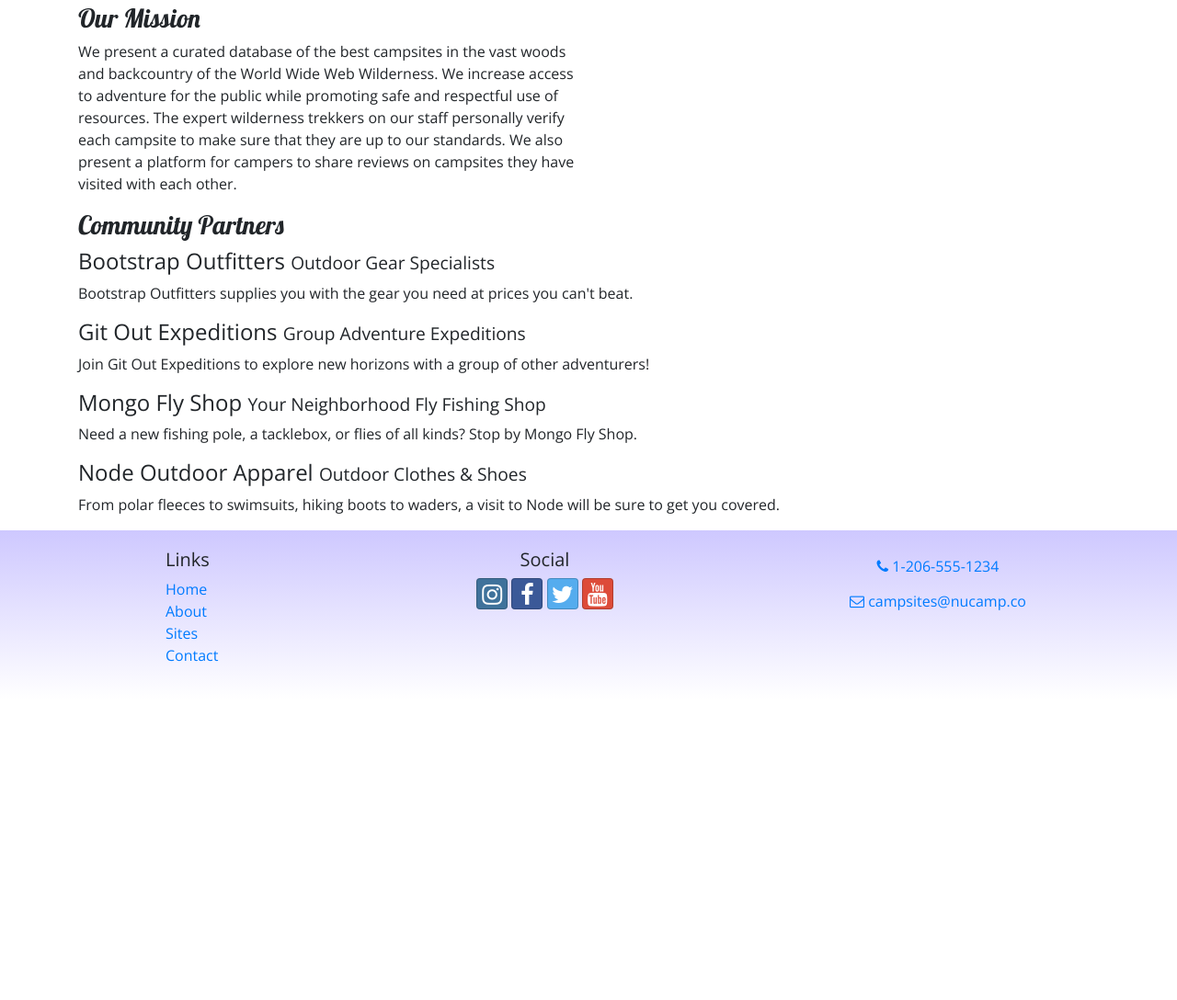
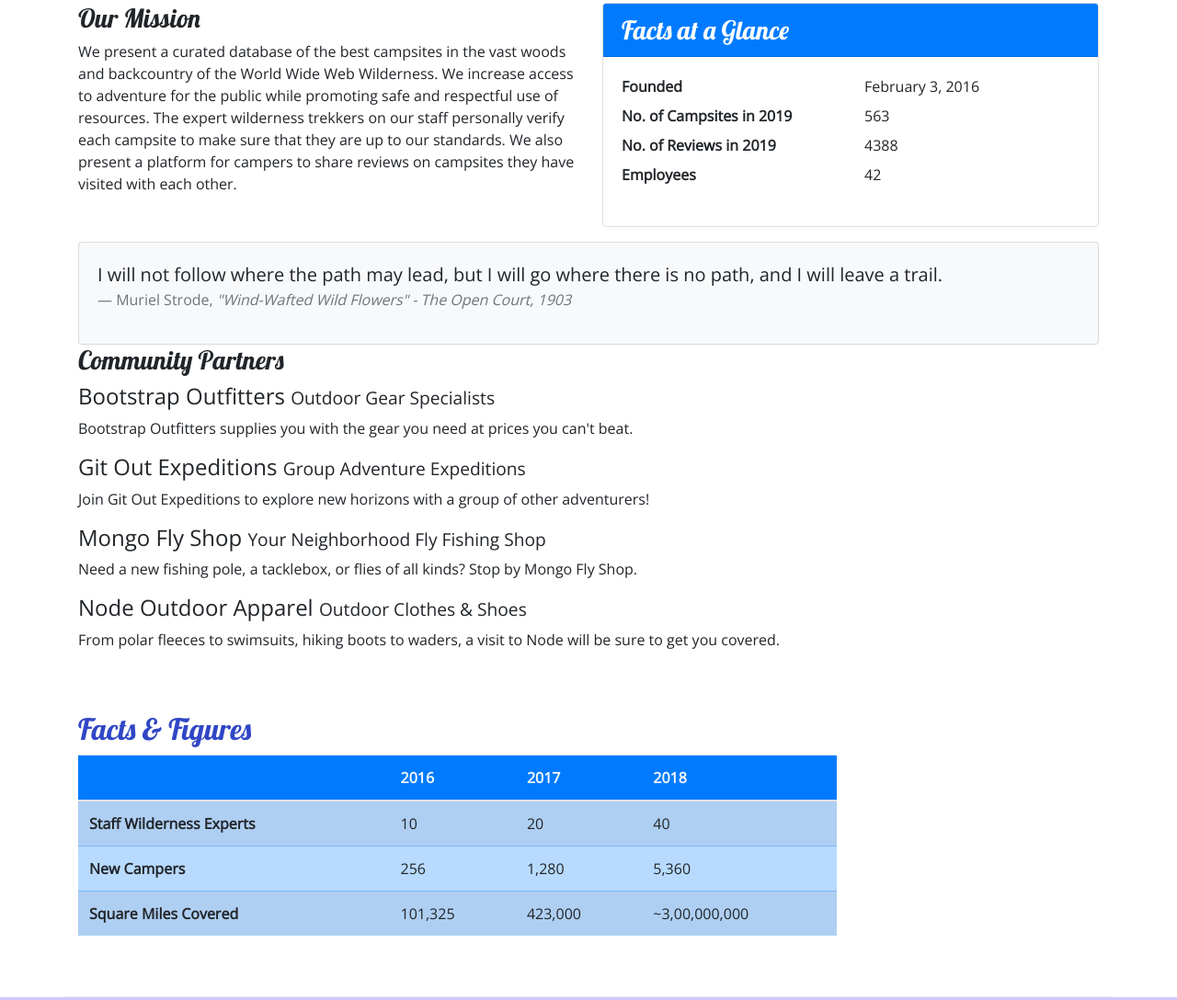
Before and after one commit to Kuntal-Kapadia/Nucamp, a website: page aboutus.html in a window 1280 px wide. Shown: the part 351-1439 px from the top of the page at 92% size. Before the commit the page ends 1112 px from the top, so only its background shows below. Drawn offline with nearby package versions, Linux system fonts and the light colour scheme.

Commit message:
Tables and cards

```diff
--- a/CSS/styles.css
+++ b/CSS/styles.css
@@ -14,7 +14,7 @@ header h2 {
     color: #CEC8FF;
 }
 
-footer {
+.site-footer {
     background-image: linear-gradient(#CEC8FF, white);
     padding: 20px 0;
 }
--- a/aboutus.html
+++ b/aboutus.html
@@ -66,6 +66,34 @@
                 <h3>Our Mission</h3>
                    <p>We present a curated database of the best campsites in the vast woods and backcountry of the World Wide Web Wilderness. We increase access to adventure for the public while promoting safe and respectful use of resources. The expert wilderness trekkers on our staff personally verify each campsite to make sure that they are up to our standards. We also present a platform for campers to share reviews on campsites they have visited with each other.</p>
             </div>
+            <div class="col-sm-6">
+                <div class = "card">
+                    <h3 class = "card-header bg-primary text-white">Facts at a Glance</h3>
+                    <div class = "card-body">
+                        <dl class="row">
+                            <dt class="col-6">Founded</dt>
+                            <dd class="col-6">February 3, 2016</dd>
+                            <dt class="col-6">No. of Campsites in 2019</dt>
+                            <dd class="col-6">563</dd>
+                            <dt class="col-6">No. of Reviews in 2019</dt>
+                            <dd class="col-6">4388</dd>
+                            <dt class="col-6">Employees</dt>
+                            <dd class="col-6">42</dd>
+                        </dl>
+                    </div>
+                </div>
+            </div>
+            <div class="col">
+                <div class="card card-body bg-light mt-3">
+                    <blockquote class="blockquote">
+                        <p class="mb-0">I will not follow where the path may lead, but I will go where there is no path, and I will leave a trail.</p>
+                        <footer class="blockquote-footer">Muriel Strode,
+                            <cite title="Source Title">"Wind-Wafted Wild Flowers" -
+                            The Open Court, 1903</cite>
+                        </footer>
+                    </blockquote>
+        		</div>
+            </div>
         </div>
 
 
@@ -82,9 +110,48 @@
                 <p class= "d-none d-sm-block" >From polar fleeces to swimsuits, hiking boots to waders, a visit to Node will be sure to get you covered.</p>
             </div>
         </div>
+
+
+        <div class="row row-content">
+            <div class="col-sm-9">
+                <h2>Facts &amp; Figures</h2>
+                <div class="table-responsive">
+                   <table class="table table-striped">
+                    <thead>
+                        <tr class="bg-primary text-light">
+                            <th></th>
+                            <th>2016</th>
+                            <th>2017</th>
+                            <th>2018</th>
+                        </tr>
+                        </thead>
+                    <tbody class="table-primary">
+                            <tr>
+                                <th>Staff Wilderness Experts</th>
+                                <td>10</td>
+                                <td>20</td>
+                                <td>40</td>
+                            </tr>
+                            <tr>
+                                <th>New Campers</th>
+                                <td>256</td>
+                                <td>1,280</td>
+                                <td>5,360</td>
+                            </tr>
+                            <tr>
+                                <th>Square Miles Covered</th>
+                                <td>101,325</td>
+                                <td>423,000</td>
+                                <td>~3,00,000,000</td>
+                            </tr>
+                        </tbody>
+                    </table>
+                </div>
+            </div>
+        </div>
     </div>
 
-    <footer>
+    <footer class = "site-footer">
         <div class="container">
             <div class="row">
                 <div class="col-4 col-sm-2 offset-1">
```
Also changed, not shown: contactus.html (+1 -1 lines), index.html (+1 -1 lines).
